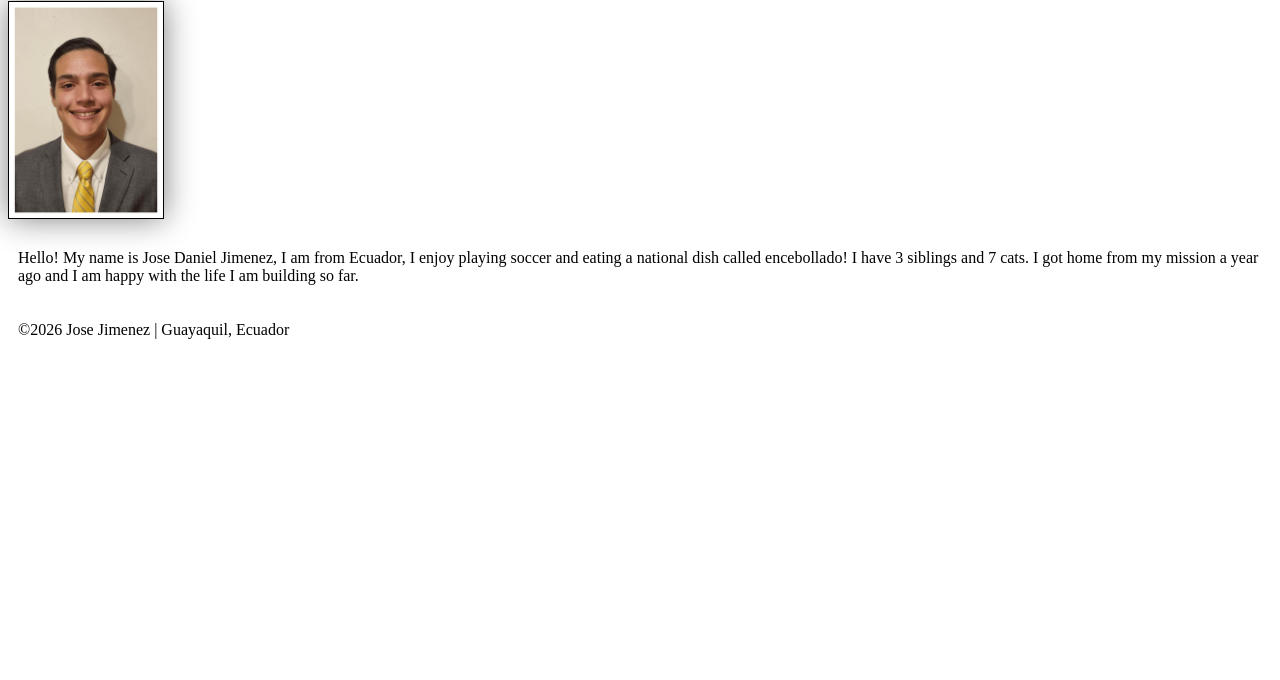
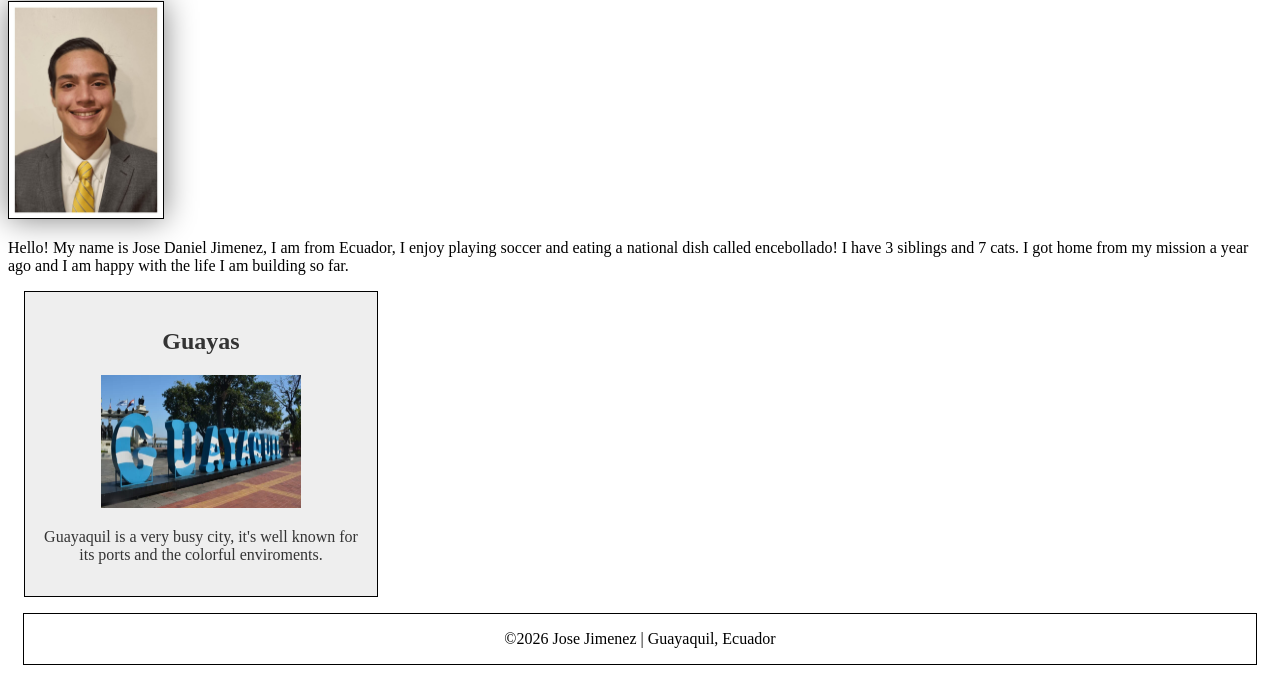
Before and after one commit to josedanieljimenez/wdd130, a plain HTML site: page index.html in a window 1280 px wide. Shown: the part 223-903 px from the top of the page. Before the commit the page ends 800 px from the top, so only its background shows below. Drawn offline with Linux system fonts and the light colour scheme.

Commit message:
I made changes in order to complete my activity

```diff
--- a/index.html
+++ b/index.html
@@ -4,8 +4,10 @@
 <head>
     <meta charset="UTF-8">
     <meta name="viewport" content="width=device-width, initial-scale=1.0">
-    <title>Jose Daniel Jimenez Olvera | WDD 130</title>
-    <link rel="stylesheet" href="styles/styles.css">
+    <meta name="description" content="Jose Daniel Jiemenez' BYU Idaho Wdd 130 course home page.">
+    <meta name="author" content="Jose Daniel Jimenez">
+    <title> Jose Daniel Jimenez Olvera | WDD 130</title>
+    <link rel=" stylesheet" href="styles/styles.css">
 </head>
 
 <body>
@@ -20,6 +22,11 @@
         <img src="images/profile.jpg" alt="Jose Jimenez" width="200">
         <p>Hello! My name is Jose Daniel Jimenez, I am from Ecuador, I enjoy playing soccer and eating a national dish called encebollado! I have 3 siblings and 7 cats. I got home from my mission a year ago and I am happy with the life I am building so far.</p>
     </main>
+    <aside>
+        <h2>Guayas</h2>
+        <img src="images/guayaquil.jpg" alt="Guayaquil">
+        <p>Guayaquil is a very busy city, it's well known for its ports and the colorful enviroments.</p>
+    </aside>
     <footer>
         <p>©2026 Jose Jimenez | Guayaquil, Ecuador</p>
     </footer>
--- a/styles/styles.css
+++ b/styles/styles.css
@@ -13,7 +13,7 @@ h1 {
     color: darkblue;
 }
 
-img {
+main img {
     width: 150px;
     height: auto;
     border: 1px solid black;
@@ -22,5 +22,26 @@ img {
 }
 
 p {
-    padding: 10px;
+    padding: 0px;
 }
+
+aside {
+    width: 20em;
+    margin: 1em;
+    border: 1px solid rgba(0, 0, 0, 2);
+    padding: 1em;
+    background-color: #eee;
+    color: #333;
+    text-align: center;
+}
+
+aside img {
+    width: 200px;
+    height: auto;
+}
+
+footer {
+    margin: 15px;
+    border: 1px solid #000;
+    text-align: center;
+}
```
Also changed, not shown: images/guayaquil.jpg (added).
